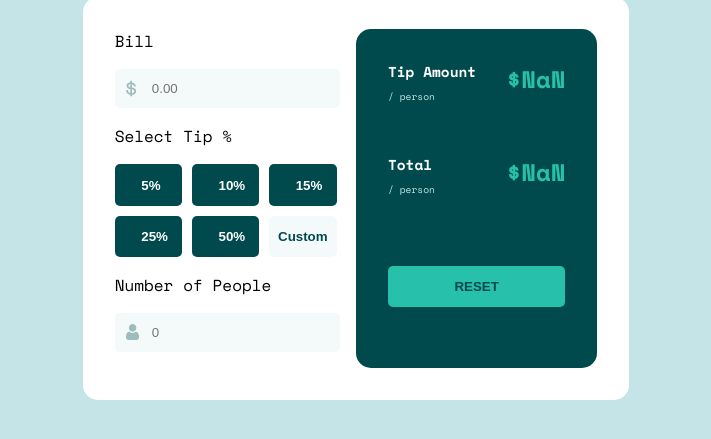
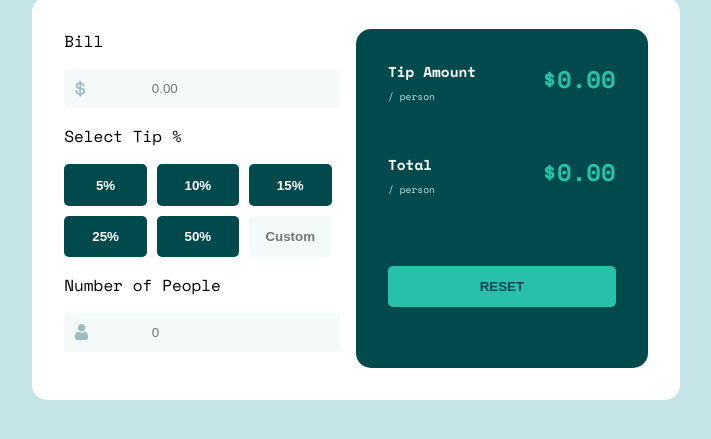
Before and after one commit to Afarrell95/tip-calculator, a website: page public/index.html in a window 1280 px wide. Both pictures are taken after a click on the button "5%". Shown: the part 227-666 px from the top of the page, without its empty margins (284-995 px from the left). Drawn offline with nearby package versions, Linux system fonts and the light colour scheme.

Commit message:
aaaaahhshashshh

```diff
--- a/public/app.js
+++ b/public/app.js
@@ -10,18 +10,21 @@ tipPerPersonTotal.innerHTML = "$0.00";
 totalPerPerson.innerHTML = "$0.00";
 
 function calculate(event) {
+  if (billInput.value == "" || peopleInput.value == "") {
+    alert("Fill out all required amounts");
+  } else {
     let bill = billInput.value;
     let people = peopleInput.value;
-
+    let customTip = customAmount.value / 100;
+    console.log(customTip);
     const dataValue = parseFloat(event.target.getAttribute("data-value"));
 
     let totalTip = (bill * dataValue) / people;
     let totalBill = bill / people + totalTip / people;
-  console.log(totalTip);
-  console.log(totalBill);
 
     tipPerPersonTotal.innerHTML = `$${totalTip.toFixed(2)}`;
     totalPerPerson.innerHTML = `$${totalBill.toFixed(2)}`;
+  }
 }
 
 tipAmountBtn.forEach((button) => {
@@ -33,5 +36,5 @@ reset.addEventListener("click", () => {
 });
 
 //TO-DO
-//input validation
+//better input validation
 //custom button value
--- a/public/index.html
+++ b/public/index.html
@@ -37,9 +37,12 @@
             <button class="tip-amount-select" data-value=".15">15%</button>
             <button class="tip-amount-select" data-value=".25">25%</button>
             <button class="tip-amount-select" data-value=".5">50%</button>
-            <button class="tip-amount-select" id="custom" data-value="">
-              Custom
-            </button>
+            <input
+              class="tip-amount-select"
+              data-value=""
+              id="custom"
+              placeholder="Custom"
+            />
           </div>
           <span>Number of People</span>
           <div class="input">
--- a/public/style.css
+++ b/public/style.css
@@ -22,7 +22,7 @@ body{
     font-family: 'Space Mono', monospace;
 }
 
-button{
+button, #custom{
     border: none;
     text-align: center;
     padding: 1em 2em;
```
Lines whose indentation alone changed are shown as unchanged.
